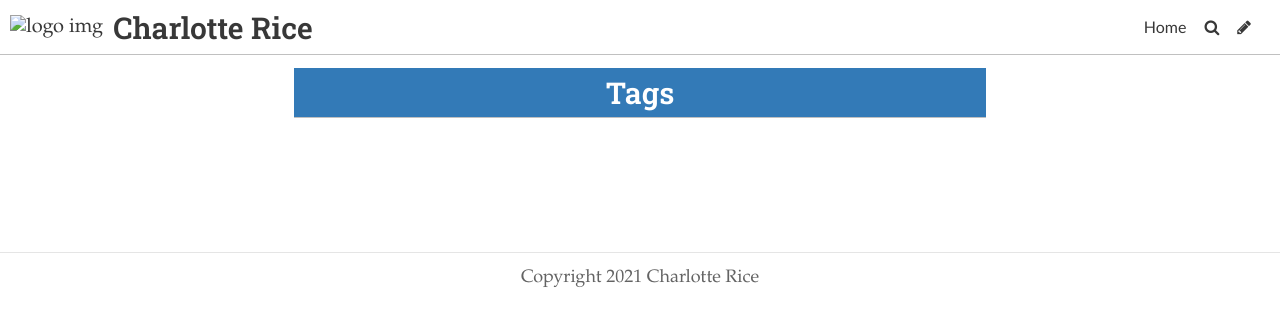
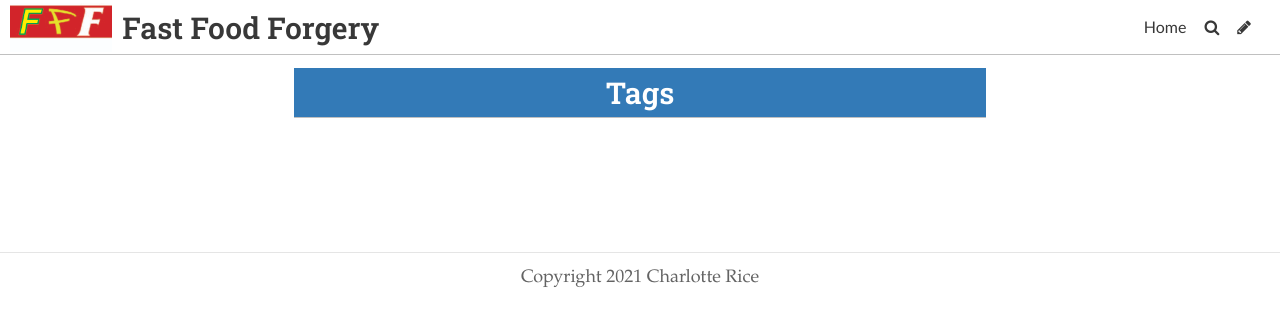
Before and after one commit to charlottericex/typofolder, a Jekyll site: the page built from pages/tags.md, in a window 1280 px wide. Shown: the top 326 px of the page. Built offline with Jekyll 4.4.1, drawn with Linux system fonts in a browser that asks for light colours; some web fonts are replaced.

Commit message:
Update Settings “general”

```diff
--- a/_data/settings.yml
+++ b/_data/settings.yml
@@ -1,4 +1,4 @@
-title: Charlotte Rice
+title: Fast Food Forgery
 description: TYPOGRAPHY
 footer_text: Copyright 2021 Charlotte Rice
 header_feature_image: ../uploads/jonathan-borba-8l8yl2ruusg-unsplash.jpg
```
Also changed, not shown: uploads/logo-for-website-.jpg (added).
